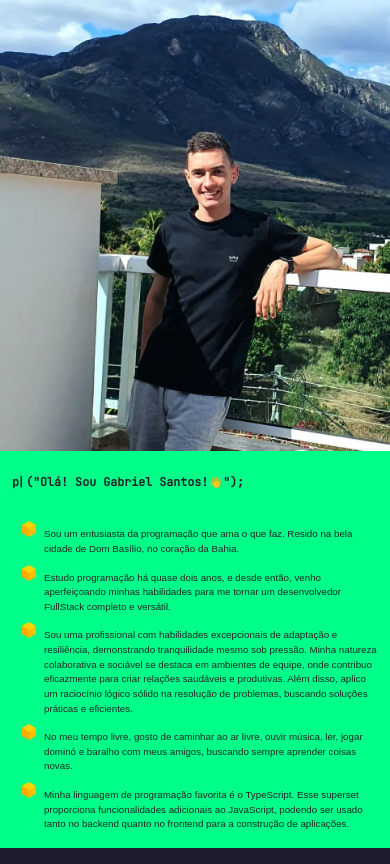
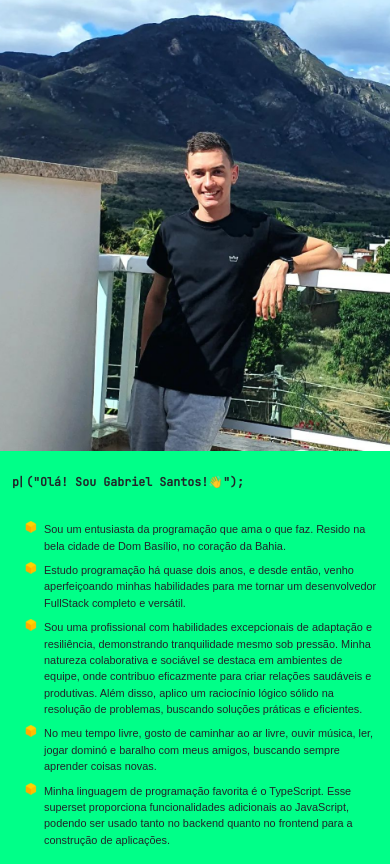
Before and after one commit to gabrielsantos7/Portfolio, a website built with webpack: page public/index.html in a window 390 px wide. Shown: the part 798-1662 px from the top of the page. Built offline with nearby package versions, Linux system fonts and the light colour scheme; a web font is replaced by a local one.

Commit message:
corrected list icon and text size

```diff
--- a/src/scss/styles.scss
+++ b/src/scss/styles.scss
@@ -107,7 +107,8 @@ h3 {
   }
 
   .custom-list {
-    font-size: 2.5vw;
+    list-style-image: url("../img/cube-sm.png");
+    font-size: 2.8vw;
   }
 
   img[alt="Foto Retrato"] {
```
Also changed, not shown: public/css/styles.css, public/img/cube-sm.png (added), 1 other file.
